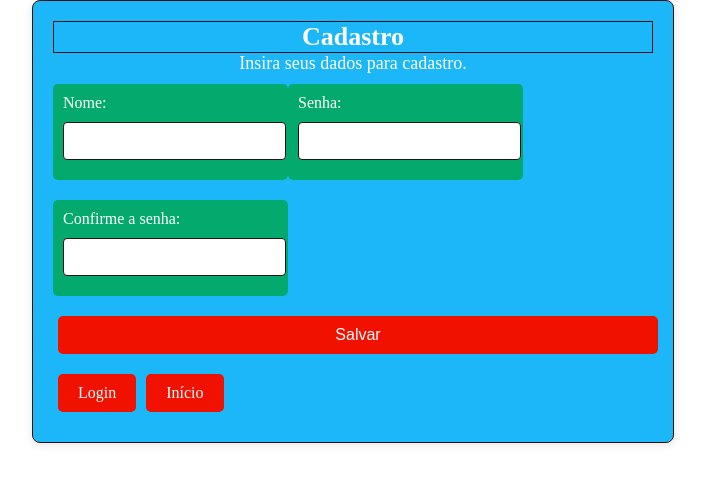
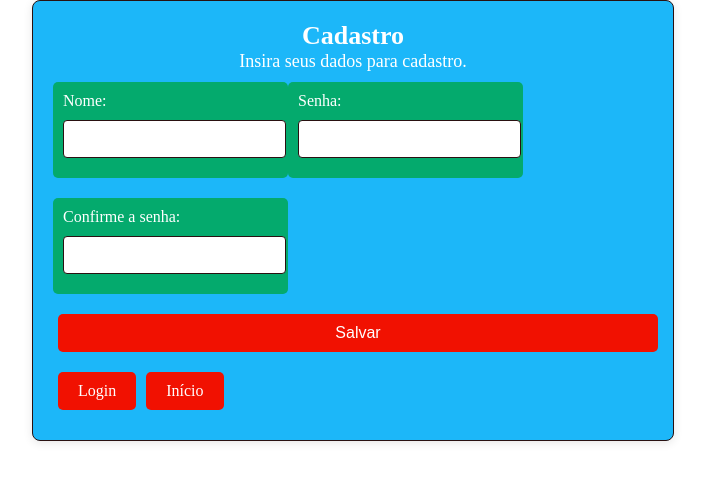
Before and after one commit to pedro-brandt/AplicacaoReact2, a React (Vite) app in the folder AplicacaoReact-main/: page /cadastro in a window 1280 px wide. Shown: the top 484 px of the page, without its empty margins (287-992 px from the left). Built offline with nearby package versions, Linux system fonts and the light colour scheme.

Commit message:
tirei o contorno preto dos login e cadastro

```diff
--- a/AplicacaoReact-main/src/Components/Cadastro/Cadastro.css
+++ b/AplicacaoReact-main/src/Components/Cadastro/Cadastro.css
@@ -12,7 +12,6 @@
     font-size: 26px;
     text-align: center;
     color: white;
-    border: 1px solid #291111;
 }
 
 .info-text {
--- a/AplicacaoReact-main/src/Components/Login/Login.css
+++ b/AplicacaoReact-main/src/Components/Login/Login.css
@@ -10,7 +10,6 @@
     font-size: 26px;
     text-align: center;
     color: white;
-    border: 1px solid #291111;
 }
 
 #login-info-text {
```
